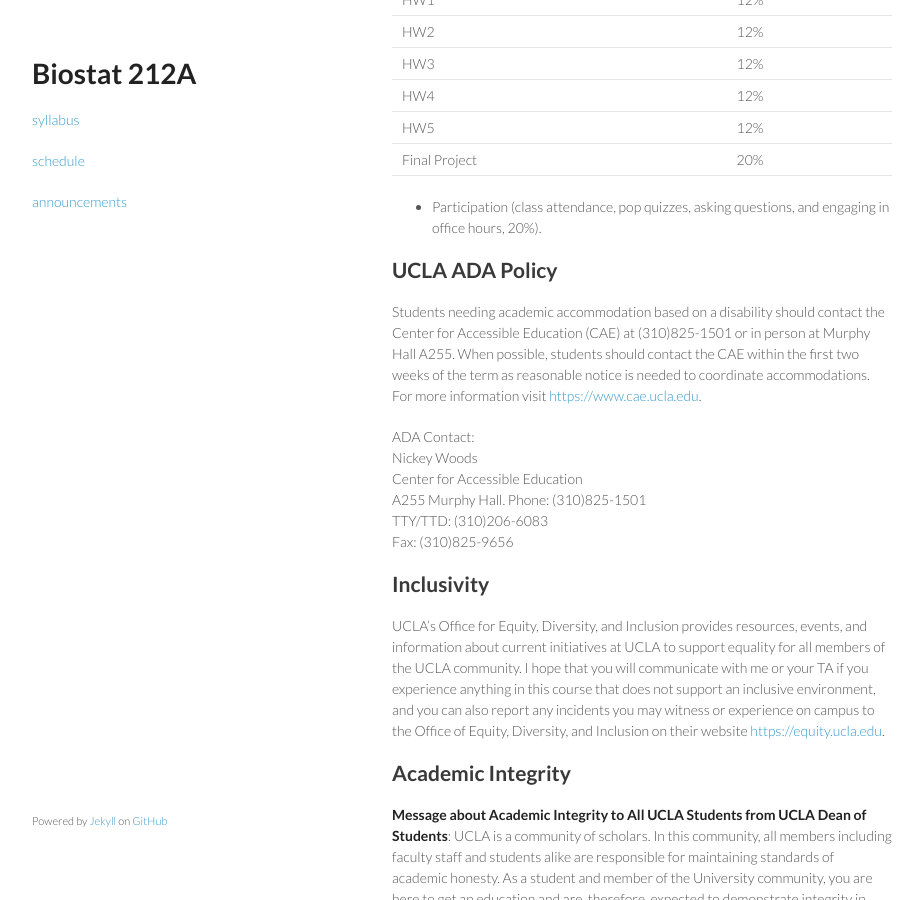
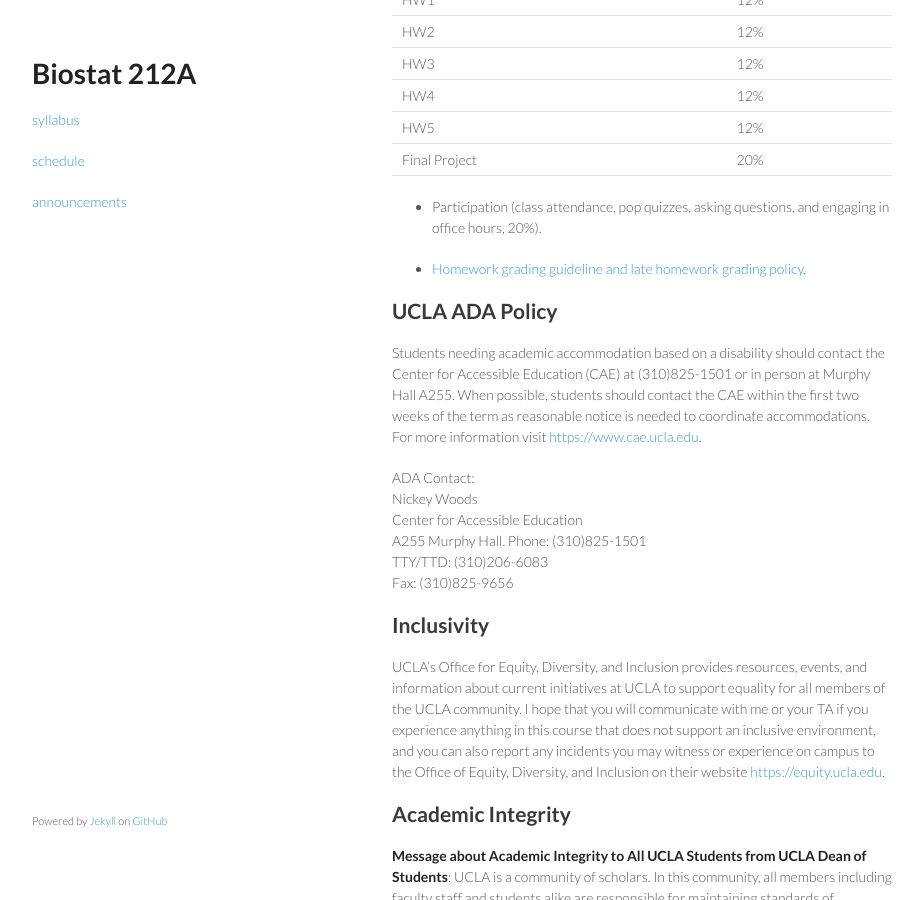
Before and after one commit to ucla-biostat-212a/2025winter, a Jekyll site: the page built from syllabus/syllabus.md, in a window 1280 px wide and 900 px high, scrolled down 2068 px. Shown: the whole window, without its empty margins (178-1101 px from the left). Built offline with Jekyll 4.4.1, drawn with Linux system fonts in a browser that asks for light colours.

Commit message:
late hw policy

```diff
--- a/syllabus/syllabus.md
+++ b/syllabus/syllabus.md
@@ -101,6 +101,8 @@ Grades will be based on
 
 - Participation (class attendance, pop quizzes, asking questions, and engaging in office hours, 20%).
 
+- [Homework grading guideline and late homework grading policy](https://github.com/ucla-biostat-212a/2025winter/blob/main/hw/grade_guide.md).
+
 ## UCLA ADA Policy
 
 Students needing academic accommodation based on a disability should contact the Center for Accessible Education (CAE) at (310)825-1501 or in person at Murphy Hall A255. When possible, students should contact the CAE within the first two weeks of the term as reasonable notice is needed to coordinate accommodations. For more information visit <https://www.cae.ucla.edu>.
```
